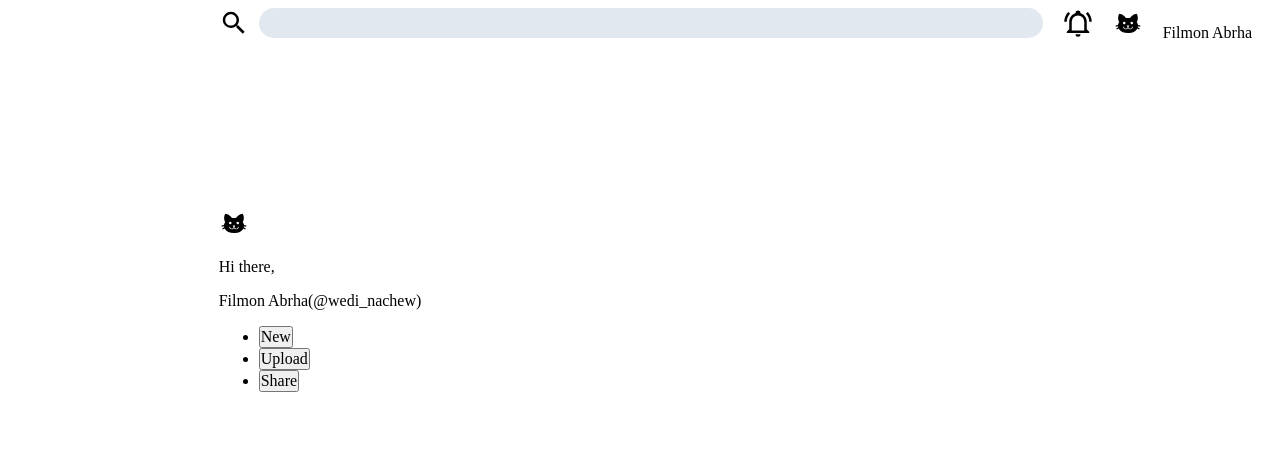
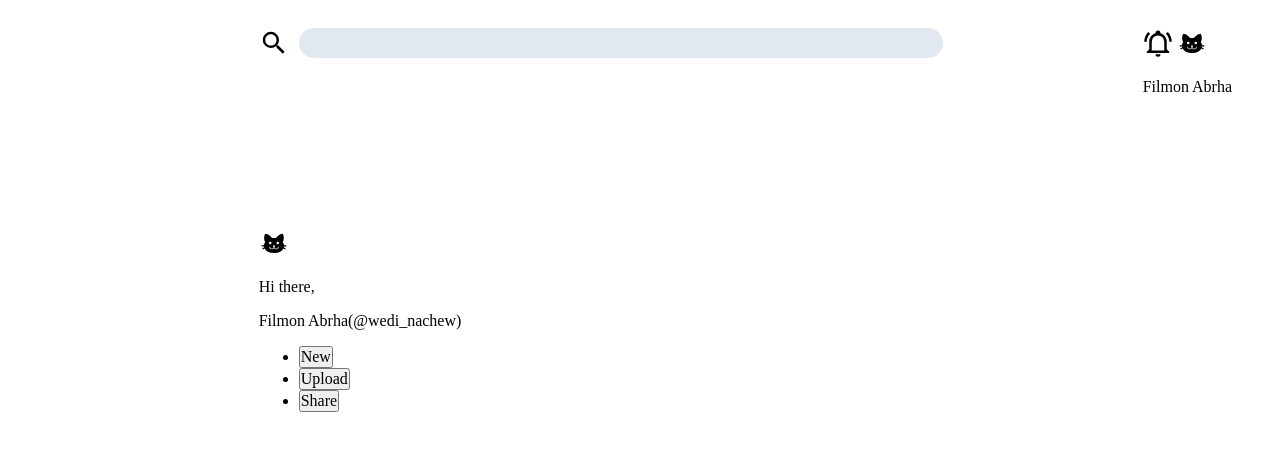
Before and after one commit to Wedi-Nachew/Admin-Dashboard, a plain HTML site: page index.html in a window 1280 px wide. Drawn offline with Linux system fonts and the light colour scheme.

Commit message:
Wrap the user-info in the header-first-row in div container

```diff
--- a/index.html
+++ b/index.html
@@ -16,9 +16,11 @@
                         <label for="search"><img src="icon/magnify.svg" alt="magnify icon"></label>
                         <input type="search" id="search" name="search">
                     </div>
-                    <img src="icon/bell-ring-outline.svg" alt="bell ring icon">
-                    <img src="icon/cat.svg" alt="a cat icon">
-                    <p>Filmon Abrha</p>
+                    <div class="wrapper">
+                        <img src="icon/bell-ring-outline.svg" alt="bell ring icon">
+                        <img src="icon/cat.svg" alt="a cat icon">
+                        <p>Filmon Abrha</p>
+                    </div>
                 </div>
                 <div class="header-second-row">
                     <img src="icon/cat.svg" alt="a cat icon">
--- a/style.css
+++ b/style.css
@@ -8,11 +8,12 @@
     grid-row: 1/2;
     display: grid;
     grid-template-rows: 1fr 1fr;
+    padding: 20px 40px;
 }
 .header-first-row{
     display: grid;
-    grid-template-columns: 1fr repeat(4, auto);
-    gap: 20px;
+    grid-template-columns: 1fr auto;
+    gap: 200px;
 }
 input,
 button,
```
